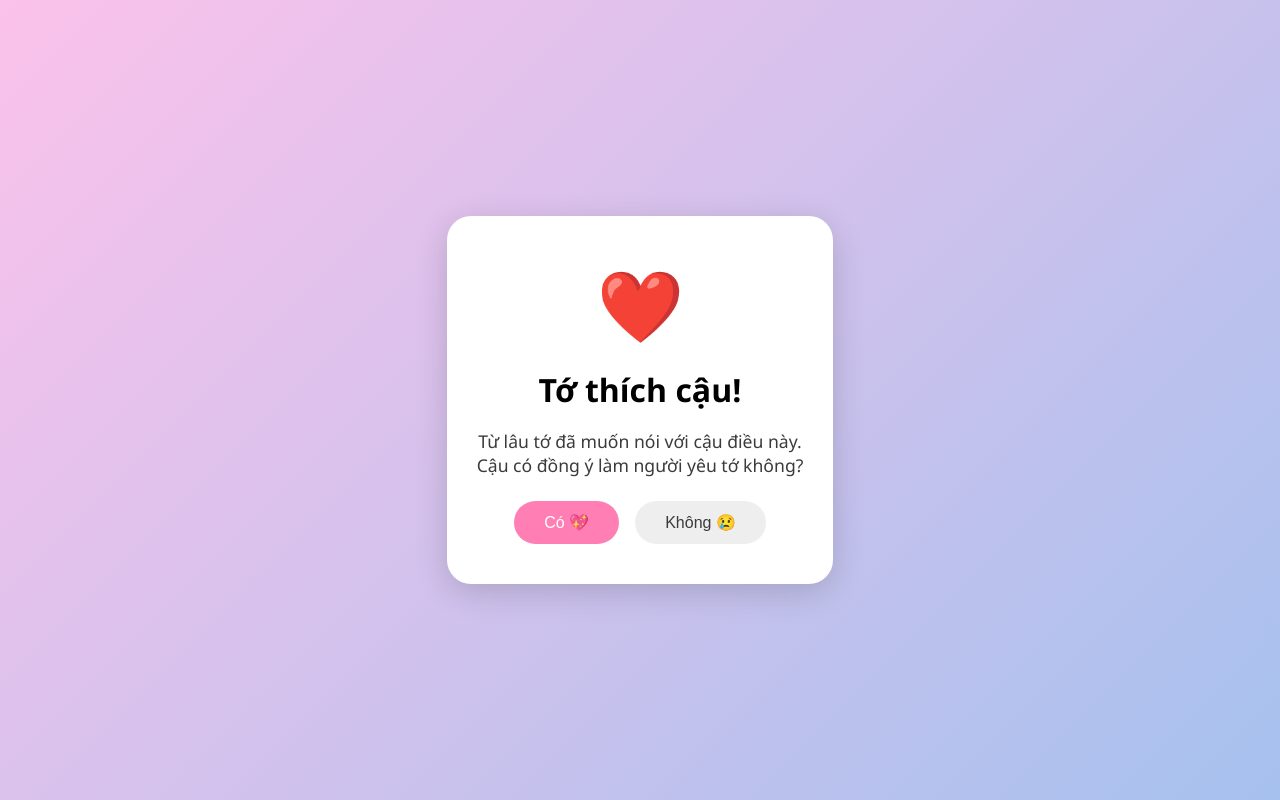
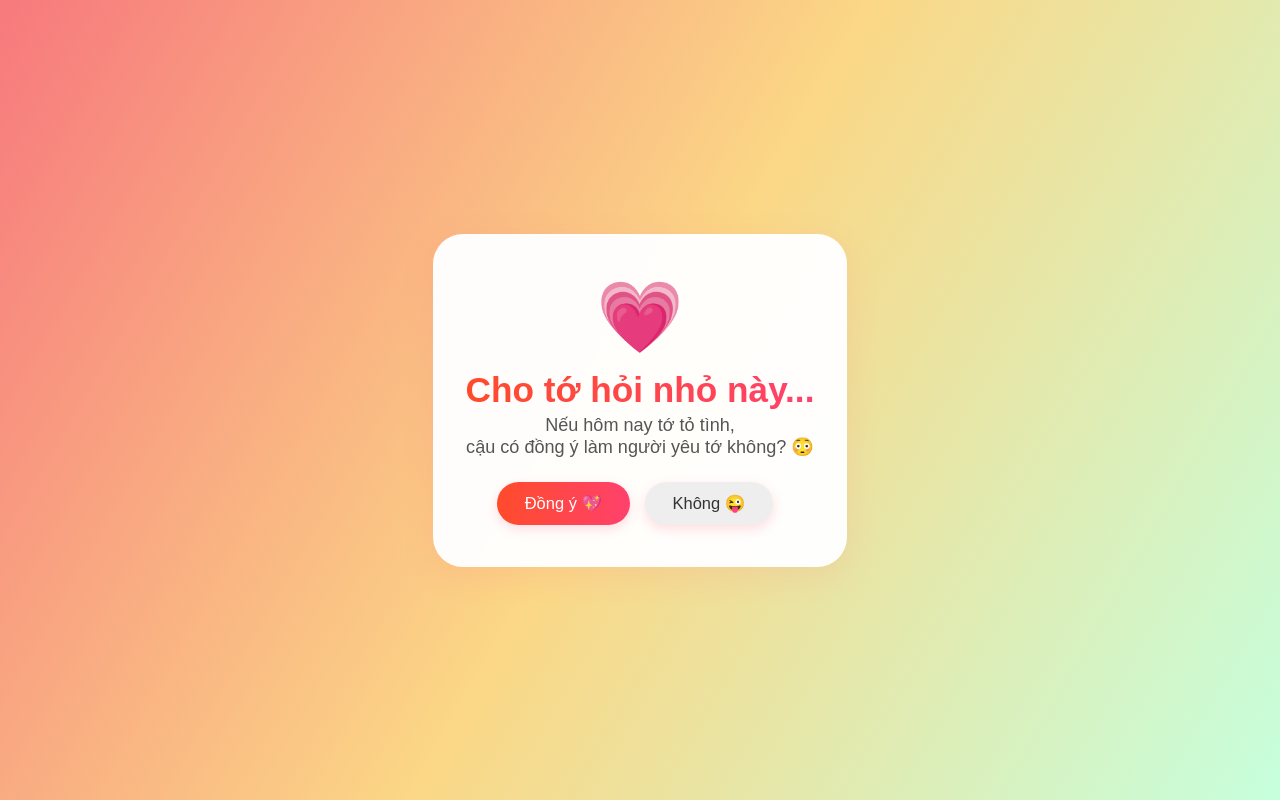
Before and after one commit to koha2002/LUV, a plain HTML site: page index.html in a window 1280 px wide. Drawn offline with Linux system fonts and the light colour scheme.

Commit message:
index.html

```diff
--- a/index.html
+++ b/index.html
@@ -2,94 +2,199 @@
 <html lang="vi">
 <head>
   <meta charset="UTF-8">
-    <title>Lời tỏ tình dễ thương</title>
+  <title>Secret Love Confession</title>
   <meta name="viewport" content="width=device-width, initial-scale=1.0">
   <style>
     body {
-            background: linear-gradient(135deg, #fbc2eb 0%, #a6c1ee 100%);
       min-height: 100vh;
-            margin: 0;
+      background: linear-gradient(120deg, #f7797d, #FBD786, #C6FFDD);
       display: flex;
       align-items: center;
       justify-content: center;
-            font-family: 'Segoe UI', Arial, sans-serif;
+      overflow: hidden;
+      font-family: 'Quicksand', Arial, sans-serif;
+      margin: 0;
     }
-        .container {
-            background: white;
-            padding: 40px 30px;
-            border-radius: 24px;
-            box-shadow: 0 8px 32px rgba(0,0,0,0.16);
+    .box {
+      background: rgba(255,255,255,0.97);
+      border-radius: 30px;
+      box-shadow: 0 8px 32px rgba(255,99,132,0.13);
+      padding: 42px 32px 32px 32px;
       text-align: center;
-            max-width: 340px;
+      min-width: 350px;
+      position: relative;
+      z-index: 10;
     }
-        .heart {
-            color: #ff3b3b;
+    .heart-main {
       font-size: 70px;
+      color: #ff347f;
       animation: heartbeat 1s infinite;
+      margin-bottom: 6px;
+      user-select: none;
+      cursor: pointer;
+      transition: transform 0.18s;
     }
+    .heart-main:active { transform: scale(1.16); }
     @keyframes heartbeat {
       0%, 100% { transform: scale(1); }
-            25% { transform: scale(1.15); }
-            50% { transform: scale(1.3); }
-            75% { transform: scale(1.15); }
+      25% { transform: scale(1.18); }
+      50% { transform: scale(1.32); }
+      75% { transform: scale(1.18); }
     }
     h1 {
-            font-size: 2rem;
-            margin: 16px 0 8px;
+      font-size: 2.2rem;
+      margin: 12px 0 5px;
+      background: linear-gradient(90deg,#ff4b2b,#ff416c);
+      -webkit-background-clip: text;
+      color: transparent;
     }
-        p {
-            font-size: 1.1rem;
-            color: #3b3b3b;
-            margin-bottom: 24px;
+    .sub {
+      color: #555;
+      font-size: 1.13rem;
+      margin-bottom: 18px;
+    }
+    .btns {
+      margin: 16px 0 4px 0;
     }
     button {
-            background: #ff7eb3;
+      background: linear-gradient(90deg,#ff4b2b,#ff416c);
       color: white;
       border: none;
       border-radius: 999px;
-            padding: 12px 30px;
-            font-size: 1rem;
+      padding: 12px 28px;
+      font-size: 1.03rem;
       cursor: pointer;
-            transition: background 0.2s;
+      margin: 6px 10px 6px 0;
+      box-shadow: 0 4px 12px rgba(255,65,108,0.18);
+      transition: background 0.15s, transform 0.15s;
     }
     button:hover {
-            background: #ff3b3b;
+      background: linear-gradient(90deg,#fdc8d6,#ff4b2b);
+      color: #ff416c;
+      transform: scale(1.08);
     }
-        .answer {
+    button.no-btn {
+      background: #eee;
+      color: #333;
+    }
+    .result {
+      min-height: 40px;
+      font-size: 1.23rem;
+      margin-top: 18px;
+      color: #f35369;
+      font-weight: bold;
       display: none;
-            margin-top: 18px;
-            font-size: 1.2rem;
-            color: #ff3b3b;
-            font-weight: bold;
       animation: fadeIn 1s;
     }
-        @keyframes fadeIn {
-            from { opacity: 0; }
-            to { opacity: 1; }
+    @keyframes fadeIn { from {opacity:0;} to {opacity:1;} }
+
+    /* Heart floating animation */
+    .heart-float {
+      position: absolute;
+      left: 50%;
+      bottom: 30px;
+      font-size: 30px;
+      color: #ff4b8b;
+      opacity: 0.95;
+      pointer-events: none;
+      z-index: 0;
+      animation: floatHeart 2.4s linear forwards;
+      user-select: none;
+    }
+    @keyframes floatHeart {
+      0% {
+        transform: translateX(-50%) scale(1) translateY(0);
+        opacity: 0.93;
+      }
+      65% {
+        opacity: 1;
+        transform: translateX(-52%) scale(1.2) translateY(-130px) rotate(-10deg);
+      }
+      100% {
+        opacity: 0;
+        transform: translateX(-47%) scale(0.85) translateY(-220px) rotate(12deg);
+      }
+    }
+
+    /* Responsive */
+    @media (max-width: 450px) {
+      .box { min-width: unset; width: 90vw; padding: 24px 5vw 18px 5vw;}
+      .heart-main {font-size: 48px;}
     }
   </style>
 </head>
 <body>
-    <div class="container">
-        <div class="heart">❤️</div>
-        <h1>Tớ thích cậu!</h1>
-        <p>
-            Từ lâu tớ đã muốn nói với cậu điều này.<br>
-            Cậu có đồng ý làm người yêu tớ không?
-        </p>
-        <button onclick="showAnswer(true)">Có 💖</button>
-        <button onclick="showAnswer(false)" style="background:#eee; color:#3b3b3b; margin-left:12px;">Không 😢</button>
-        <div class="answer" id="answer"></div>
+  <div class="box">
+    <div class="heart-main" id="bigHeart" title="Nhấn vào trái tim đi!">💗</div>
+    <h1>Cho tớ hỏi nhỏ này...</h1>
+    <div class="sub">
+      Nếu hôm nay tớ tỏ tình,<br>
+      cậu có đồng ý làm người yêu tớ không? 😳
     </div>
+    <div class="btns">
+      <button onclick="confess(true)">Đồng ý 💖</button>
+      <button class="no-btn" id="noBtn" onclick="confess(false)">Không 😜</button>
+    </div>
+    <div class="result" id="result"></div>
+  </div>
+  <audio id="loveSound" src="https://cdn.pixabay.com/audio/2022/07/26/audio_1b2992b8a2.mp3"></audio>
   <script>
-        function showAnswer(isYes) {
-            var answer = document.getElementById('answer');
-            if(isYes) {
-                answer.innerHTML = "Tuyệt vời! Yêu cậu nhiều lắm 😍";
+    // Hiệu ứng thả tim khi click vào trái tim lớn
+    function floatHeart() {
+      const heart = document.createElement('div');
+      heart.className = 'heart-float';
+      heart.style.left = (50 + (Math.random()-0.5)*18) + '%';
+      heart.style.fontSize = (20+Math.random()*28)+'px';
+      heart.innerHTML = ['💗','💖','💘','💝','💕','💓'][Math.floor(Math.random()*6)];
+      document.body.appendChild(heart);
+      setTimeout(() => { heart.remove(); }, 2400);
+    }
+    document.getElementById('bigHeart').onclick = function() {
+      floatHeart();
+      for(let i=0;i<2+Math.random()*3;i++) setTimeout(floatHeart,200+Math.random()*600);
+      document.getElementById('loveSound').currentTime = 0;
+      document.getElementById('loveSound').play();
+    };
+
+    // Xử lý khi bấm chọn
+    let yesMessages = [
+      "Yeee! Tớ hạnh phúc quá nè 😍❤️",
+      "Thật không? Không tin được lun đó, yêu cậu nhiều! 💋",
+      "Chính thức từ hôm nay nha người iu ơi 😘",
+      "Vậy là có đôi có cặp rồi nhéee 💖"
+    ];
+    let noMessages = [
+      "Ơ kìa! Đùa thôi đúng không? 😳",
+      "Không cũng phải thành có nha! Tớ sẽ cố gắng tiếp tục chinh phục cậu 🥲",
+      "Cho tớ thêm cơ hội nữa nhaaa 🥺",
+      "Buồn xíu thôi, nhưng vẫn sẽ thích cậu dài lâu... 💔"
+    ];
+    let isRejecting = false;
+    function confess(isYes) {
+      let result = document.getElementById('result');
+      if(isYes){
+        result.innerHTML = yesMessages[Math.floor(Math.random()*yesMessages.length)];
+        result.style.display = 'block';
+        for(let i=0;i<8;i++) setTimeout(floatHeart,150*i);
+        document.getElementById('loveSound').currentTime = 0;
+        document.getElementById('loveSound').play();
       } else {
-                answer.innerHTML = "Buồn quá... Nhưng tớ vẫn luôn quý cậu 🥲";
+        // Hiệu ứng "không" chạy sang chỗ khác
+        let noBtn = document.getElementById('noBtn');
+        if(!isRejecting){
+          isRejecting = true;
+          let moveX = 40+Math.random()*70;
+          let moveY = 20+Math.random()*20;
+          let newLeft = noBtn.offsetLeft + (Math.random()>0.5?moveX:-moveX);
+          let newTop = noBtn.offsetTop + (Math.random()>0.5?-moveY:moveY);
+          noBtn.style.position = "relative";
+          noBtn.style.left = newLeft+"px";
+          noBtn.style.top = newTop+"px";
+          setTimeout(()=>{isRejecting=false;},300);
         }
-            answer.style.display = "block";
+        result.innerHTML = noMessages[Math.floor(Math.random()*noMessages.length)];
+        result.style.display = 'block';
+      }
     }
   </script>
 </body>
```
Lines whose indentation alone changed are shown as unchanged.
